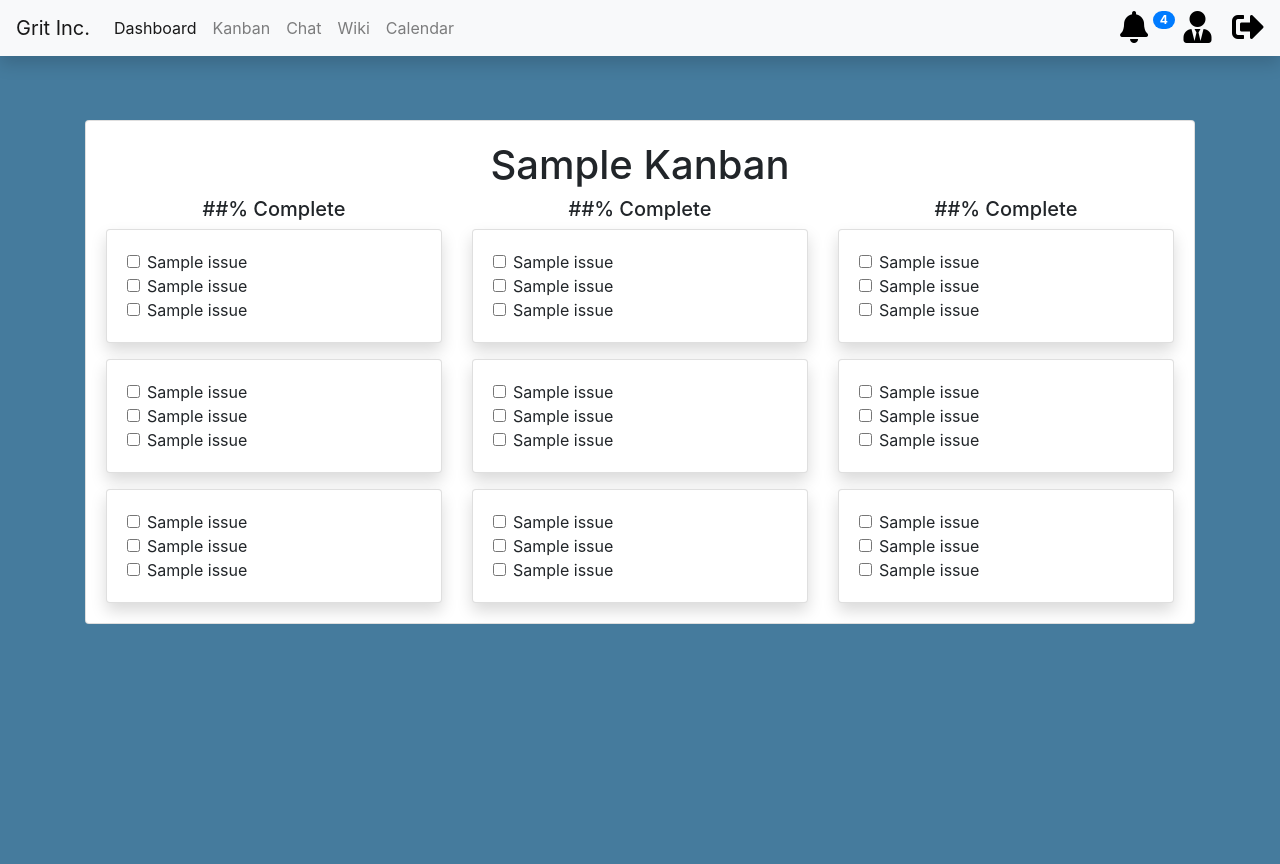
After one commit to NoahLE/collaboration-tool, a Django app: page /gui/kanban/edit/ in a window 1280 px wide. The commit adds this page. Shown: the top 864 px of the page. Run offline with Django 3.2, Linux system fonts and the light colour scheme; some libraries are stand-ins or nearby versions.

Commit message:
Kanban card in progress

```diff
--- /dev/null
+++ b/jake_collab/gui/templates/gui/kanban-edit.html
@@ -0,0 +1,259 @@
+{% extends "base.html" %}
+
+{% load static %}
+
+{% block title %}Home Page{% endblock %}
+
+{% block content %}
+
+{% if show_navbar %}
+{% include "gui/navbar.html" %}
+{% endif %}
+
+<main role="main" class="container mt-5">
+  <div class="card">
+    <div class="card-body">
+      <div class="row">
+        <div class="col text-center">
+          <h1>Sample Kanban</h1>
+        </div>
+      </div>
+
+      <div class="row">
+        <div class="col-4">
+          <h5 class="text-center">##% Complete</h5>
+
+          <div class="card mb-3 shadow">
+            <div class="card-body">
+              <div class="form-check">
+                <input class="form-check-input" type="checkbox" value="">
+                <label class="form-check-label">
+                  Sample issue
+                </label>
+
+                <br>
+
+                <input class="form-check-input" type="checkbox" value="">
+                <label class="form-check-label">
+                  Sample issue
+                </label>
+
+                <br>
+
+                <input class="form-check-input" type="checkbox" value="">
+                <label class="form-check-label">
+                  Sample issue
+                </label>
+              </div>
+            </div>
+          </div>
+
+          <div class="card mb-3 shadow">
+            <div class="card-body">
+              <div class="form-check">
+                <input class="form-check-input" type="checkbox" value="">
+                <label class="form-check-label">
+                  Sample issue
+                </label>
+
+                <br>
+
+                <input class="form-check-input" type="checkbox" value="">
+                <label class="form-check-label">
+                  Sample issue
+                </label>
+
+                <br>
+
+                <input class="form-check-input" type="checkbox" value="">
+                <label class="form-check-label">
+                  Sample issue
+                </label>
+              </div>
+            </div>
+          </div>
+
+          <div class="card shadow">
+            <div class="card-body">
+              <div class="form-check">
+                <input class="form-check-input" type="checkbox" value="">
+                <label class="form-check-label">
+                  Sample issue
+                </label>
+
+                <br>
+
+                <input class="form-check-input" type="checkbox" value="">
+                <label class="form-check-label">
+                  Sample issue
+                </label>
+
+                <br>
+
+                <input class="form-check-input" type="checkbox" value="">
+                <label class="form-check-label">
+                  Sample issue
+                </label>
+              </div>
+            </div>
+          </div>
+        </div>
+
+        <div class="col-4">
+          <h5 class="text-center">##% Complete</h5>
+
+          <div class="card mb-3 shadow">
+            <div class="card-body">
+              <div class="form-check">
+                <input class="form-check-input" type="checkbox" value="">
+                <label class="form-check-label">
+                  Sample issue
+                </label>
+
+                <br>
+
+                <input class="form-check-input" type="checkbox" value="">
+                <label class="form-check-label">
+                  Sample issue
+                </label>
+
+                <br>
+
+                <input class="form-check-input" type="checkbox" value="">
+                <label class="form-check-label">
+                  Sample issue
+                </label>
+              </div>
+            </div>
+          </div>
+
+          <div class="card mb-3 shadow">
+            <div class="card-body">
+              <div class="form-check">
+                <input class="form-check-input" type="checkbox" value="">
+                <label class="form-check-label">
+                  Sample issue
+                </label>
+
+                <br>
+
+                <input class="form-check-input" type="checkbox" value="">
+                <label class="form-check-label">
+                  Sample issue
+                </label>
+
+                <br>
+
+                <input class="form-check-input" type="checkbox" value="">
+                <label class="form-check-label">
+                  Sample issue
+                </label>
+              </div>
+            </div>
+          </div>
+
+          <div class="card shadow">
+            <div class="card-body">
+              <div class="form-check">
+                <input class="form-check-input" type="checkbox" value="">
+                <label class="form-check-label">
+                  Sample issue
+                </label>
+
+                <br>
+
+                <input class="form-check-input" type="checkbox" value="">
+                <label class="form-check-label">
+                  Sample issue
+                </label>
+
+                <br>
+
+                <input class="form-check-input" type="checkbox" value="">
+                <label class="form-check-label">
+                  Sample issue
+                </label>
+              </div>
+            </div>
+          </div>
+        </div>
+
+        <div class="col-4">
+          <h5 class="text-center">##% Complete</h5>
+
+          <div class="card mb-3 shadow">
+            <div class="card-body">
+              <div class="form-check">
+                <input class="form-check-input" type="checkbox" value="">
+                <label class="form-check-label">
+                  Sample issue
+                </label>
+
+                <br>
+
+                <input class="form-check-input" type="checkbox" value="">
+                <label class="form-check-label">
+                  Sample issue
+                </label>
+
+                <br>
+
+                <input class="form-check-input" type="checkbox" value="">
+                <label class="form-check-label">
+                  Sample issue
+                </label>
+              </div>
+            </div>
+          </div>
+
+          <div class="card mb-3 shadow">
+            <div class="card-body">
+              <div class="form-check">
+                <input class="form-check-input" type="checkbox" value="">
+                <label class="form-check-label">
+                  Sample issue
+                </label>
+
+                <br>
+
+                <input class="form-check-input" type="checkbox" value="">
+                <label class="form-check-label">
+                  Sample issue
+                </label>
+
+                <br>
+
+                <input class="form-check-input" type="checkbox" value="">
+                <label class="form-check-label">
+                  Sample issue
+                </label>
+              </div>
+            </div>
+          </div>
+
+          <div class="card shadow">
+            <div class="card-body">
+              <div class="form-check">
+                <input class="form-check-input" type="checkbox" value="">
+                <label class="form-check-label">
+                  Sample issue
+                </label>
+                <br>
+                <input class="form-check-input" type="checkbox" value="">
+                <label class="form-check-label">
+                  Sample issue
+                </label>
+                <br>
+                <input class="form-check-input" type="checkbox" value="">
+                <label class="form-check-label">
+                  Sample issue
+                </label>
+              </div>
+            </div>
+          </div>
+        </div>
+      </div>
+    </div>
+  </div>
+</main>
+{% endblock %}
--- a/jake_collab/gui/templates/gui/navbar.html
+++ b/jake_collab/gui/templates/gui/navbar.html
@@ -22,7 +22,7 @@
       </li>
 
       <li class="nav-item">
-        <a class="nav-link" href="{% url 'alerts' %}">Kanban</a>
+        <a class="nav-link" href="{% url 'kanban' %}">Kanban</a>
       </li>
 
       <li class="nav-item">
--- a/jake_collab/gui/urls.py
+++ b/jake_collab/gui/urls.py
@@ -9,9 +9,12 @@ urlpatterns = [
     path('alerts/', views.alerts, name='alerts'),
     path('wiki-main/', views.wiki_main, name='wiki-main'),
     path('wiki-article/', views.wiki_article, name='wiki-article'),
-    path('kanban/', views.kanban, name='kanban'),
     path('profile/public/', views.profile_public, name='profile-public'),
     path('profile/private/', views.profile_private, name='profile-private'),
+    path('kanban/view/', views.kanban_view, name='kanban-view'),
+    path('kanban/edit/', views.kanban_edit, name='kanban-edit'),
+    path('kanban/submitted/', views.kanban_submitted, name='kanban-submitted'),
+    path('kanban/', views.kanban, name='kanban'),
     path('', views.login),
     # path('gui/wiki', views.wiki),
     # path('gui/article', views.article),
--- a/jake_collab/gui/views.py
+++ b/jake_collab/gui/views.py
@@ -40,7 +40,7 @@ def kanban(request):
     context = {
         'show_navbar': True
     }
-    return render(request, 'gui/kanban.html', context)
+    return render(request, 'gui/kanban-edit.html', context)
 
 
 def profile_public(request):
@@ -49,8 +49,37 @@ def profile_public(request):
     }
     return render(request, 'gui/profile-public.html', context)
 
+
 def profile_private(request):
     context = {
         'show_navbar': True
     }
     return render(request, 'gui/profile-private.html', context)
+
+
+def kanban_view(request):
+    context = {
+        'show_navbar': True
+    }
+    return render(request, 'gui/kanban-edit.html', context)
+
+
+def kanban_edit(request):
+    context = {
+        'show_navbar': True
+    }
+    return render(request, 'gui/kanban-edit.html', context)
+
+
+def kanban_submitted(request):
+    context = {
+        'show_navbar': True
+    }
+    return render(request, 'gui/kanban-submitted.html', context)
+
+
+def kanban(request):
+    context = {
+        'show_navbar': True
+    }
+    return render(request, 'gui/kanban.html', context)
```
Also changed, not shown: README.md.
